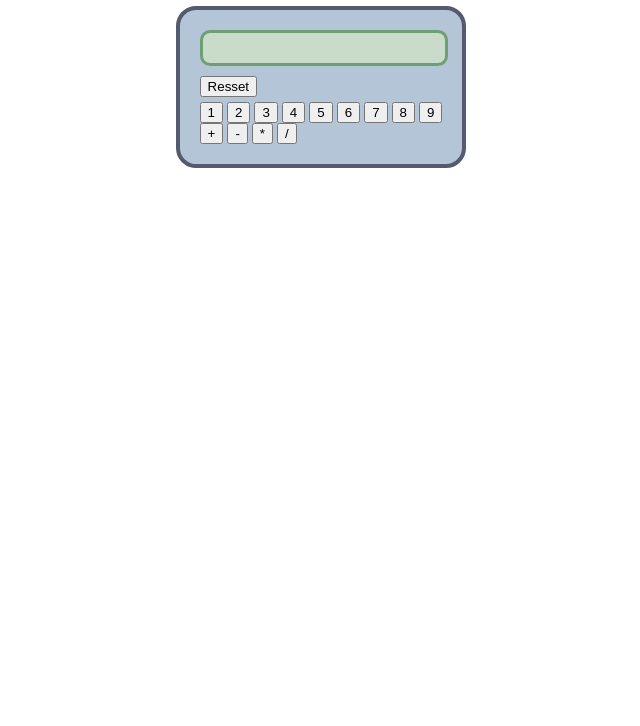
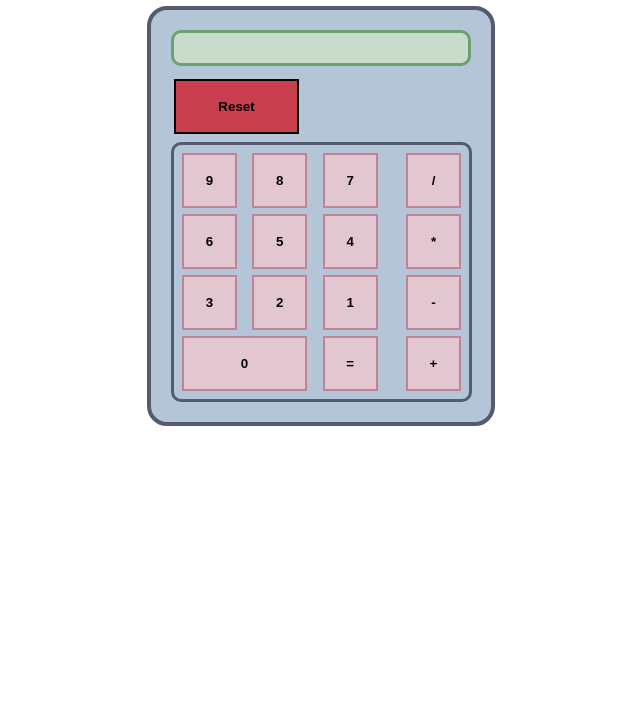
Before and after one commit to Aeltiel/calculatrice, a website: page index.html in a window 1280 px wide. Shown: the part 74-800 px from the top of the page, without its empty margins (319-959 px from the left). Drawn offline with Linux system fonts and the light colour scheme.

Commit message:
style ok

```diff
--- a/calculatrice.js
+++ b/calculatrice.js
@@ -31,3 +31,11 @@ function division (x){
 function reset(){
     total =0;
 }
+
+// Ajout des evenements on click
+const boutton = document.querySelectorAll("button");
+const result = document.querySelector(".calc__reset");
+
+boutton.addEventListener("click", ()=>{
+    result.textContent = "test";
+});
--- a/css/sass/_component.scss
+++ b/css/sass/_component.scss
@@ -0,0 +1,25 @@
+button{
+    width: 55px;
+    height: 55px;
+    border: 2px solid $button;
+    background-color: lighten($button, 20%);
+    margin: 3px;
+    font-weight: bold;
+    &:hover{
+        background-color: $button;
+        color: white;
+    }
+}
+
+.grand{
+    width: 125px;
+}
+
+.reset{
+    width: 125px;
+    background-color: $resetButton;
+    border: 2px solid black;
+    &:hover{
+        background-color: darken($resetButton, 10%);
+    }
+}
--- a/css/sass/_layout.scss
+++ b/css/sass/_layout.scss
@@ -1,6 +1,10 @@
 h1{
     display: flex;
     justify-content: center;
+}
+
+.fa-heart{
+    color: pink;
 }
 
 .calc{
@@ -8,13 +12,14 @@ h1{
     justify-content: center;
     margin: 20px;
     &__body{
+      width: 300px;
       border: 4px solid $borderColor;
       border-radius: 20px;
       padding: 20px;
       background-color: $calculBackgroundColor;
     }
     &__result{
-        width: 100%;
+        width: 98%;
         height: 30px;
         border: 3px solid $resultScreen;
         border-radius: 10px;
@@ -24,4 +29,22 @@ h1{
     &__reset{
         margin-bottom: 5px;
     }
+    &__pad{
+        width: 95%;
+        border: 3px solid $borderColor;
+        border-radius: 10px;
+        padding : 5px;
+        display: grid;
+        grid-template-columns: 4fr 1fr;
+        &--num{
+            width: 90%;
+            display: flex;
+            flex-wrap: wrap;
+            justify-content: space-between;
+        }
+        &--sign{
+            display: flex;
+            flex-direction: column-reverse;
+        }
+    }
 }
--- a/index.html
+++ b/index.html
@@ -22,19 +22,21 @@
         <div class="calc__body">
           <div class="calc__result"></div>
           <div class="calc__reset">
-            <button>Resset</button>
+            <button class="reset">Reset</button>
           </div>
           <div class="calc__pad">
             <div class="calc__pad--num">
+              <button>9</button>
+              <button>8</button>
+              <button>7</button>
+              <button>6</button>
+              <button>5</button>
+              <button>4</button>
+              <button>3</button>
+              <button>2</button>
               <button>1</button>
-              <button>2</button>
-              <button>3</button>
-              <button>4</button>
-              <button>5</button>
-              <button>6</button>
-              <button>7</button>
-              <button>8</button>
-              <button>9</button>
+              <button class="grand">0</button>
+              <button>=</button>
             </div>
             <div class="calc__pad--sign">
               <button>+</button>
```
Also changed, not shown: css/style.css, 1 other file.
